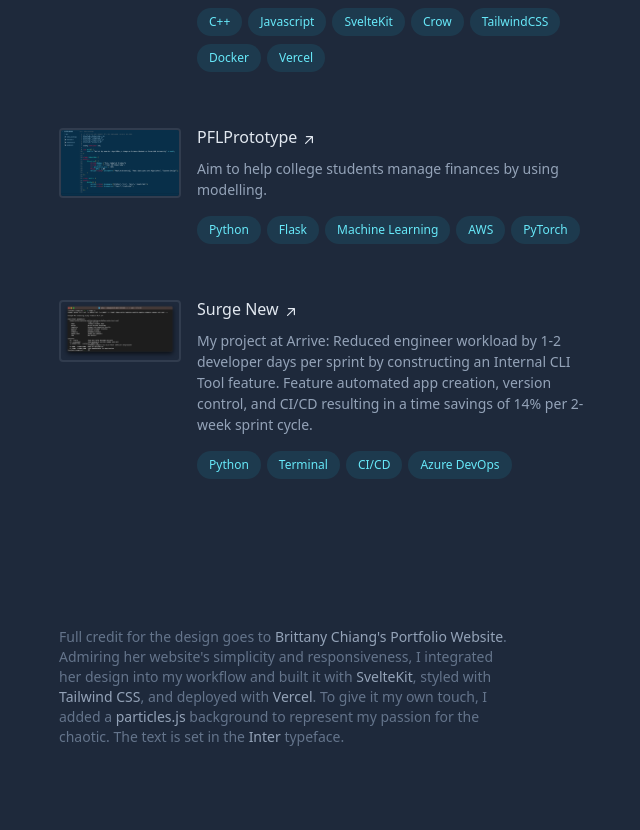
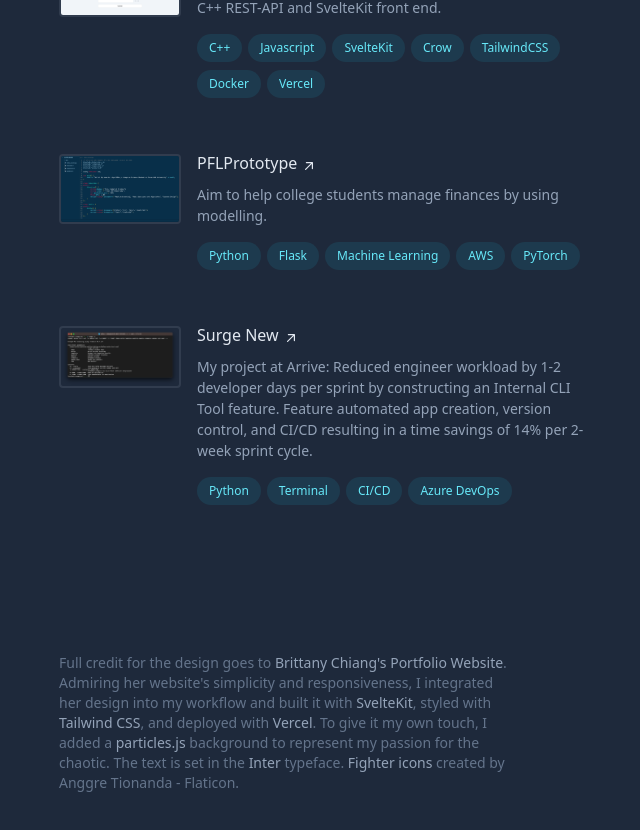
Before and after one commit to premiumfriedrice/lloydalba.dev, a SvelteKit app: page / in a window 1280 px wide. Shown: the part 1370-2200 px from the top of the page, without its empty margins (589-1229 px from the left). Built offline with nearby package versions, Linux system fonts and the light colour scheme; a web font is replaced by a local one.

Commit message:
Added fighter icon

```diff
--- a/src/app.html
+++ b/src/app.html
@@ -3,7 +3,8 @@
 
 <head>
 	<meta charset="utf-8" />
-	<link rel="icon" href="%sveltekit.assets%/favicon.png" />
+	<link rel="icon" href="%sveltekit.assets%/fighter.png" />
+	<a href="https://www.flaticon.com/free-icons/fighter" title="fighter icons">Fighter icons created by Anggre Tionanda - Flaticon</a>
 	<!-- Inter -->
 	<link rel="preconnect" href="https://rsms.me/">
 	<link rel="stylesheet" href="https://rsms.me/inter/inter.css">
--- a/src/components/Footer.svelte
+++ b/src/components/Footer.svelte
@@ -12,4 +12,6 @@
     background to represent my passion for the chaotic. The text is set in the
     <a class="font-medium text-slate-400 hover:text-cyan-300 focus-visible:text-cyan-300" href="https://rsms.me/inter/" target="_blank" rel="noreferrer noopener">Inter</a>
     typeface.
+    <a class="font-medium text-slate-400 hover:text-cyan-300 focus-visible:text-cyan-300" href="https://www.flaticon.com/free-icon/boxing_8617929?related_id=8617804&origin=search" title="fighter icons">Fighter icons</a>
+    created by Anggre Tionanda - Flaticon.
 </footer>
```
Also changed, not shown: static/favicon.png (deleted), static/fighter.png (added).
